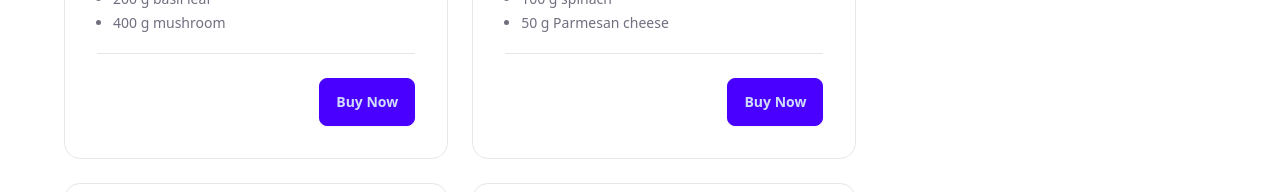
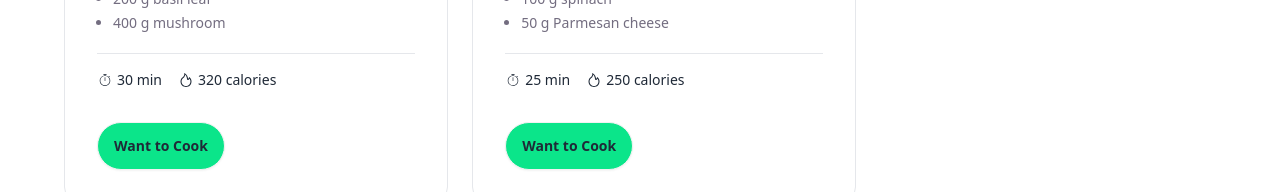
Before and after one commit to joysaha023/chefs-tables, a React (Vite) app: page / in a window 1280 px wide. Shown: the part 760-952 px from the top of the page. Built offline with nearby package versions, Linux system fonts and the light colour scheme.

Commit message:
fetch data and create card and display data

```diff
--- a/package.json
+++ b/package.json
@@ -11,7 +11,8 @@
   },
   "dependencies": {
     "react": "^18.2.0",
-    "react-dom": "^18.2.0"
+    "react-dom": "^18.2.0",
+    "react-icons": "^5.0.1"
   },
   "devDependencies": {
     "@types/react": "^18.2.64",
--- a/src/component/Card/Card.jsx
+++ b/src/component/Card/Card.jsx
@@ -1,4 +1,6 @@
 import React from "react";
+import { CiStopwatch } from "react-icons/ci";
+import { AiOutlineFire } from "react-icons/ai";
 import './card.css'
 
 const Card = ({item}) => {
@@ -26,16 +28,18 @@ const Card = ({item}) => {
                 </ul>
             </div>
             <hr className="my-2"/>
-            <div>
-                <div>
-
+            <div className="flex justify-start mb-6 gap-4">
+                <div className="flex items-center gap-1">
+                <CiStopwatch />
+                <p className="text-sm">{preparing_time}</p>
                 </div>
-                <div>
-
+                <div className="flex items-center gap-1">
+                <AiOutlineFire />
+                <p className="text-sm">{calories}</p>
                 </div>
             </div>
-            <div className="card-actions justify-end">
-              <button className="btn btn-primary">Buy Now</button>
+            <div className="card-actions justify-start">
+              <button className="btn btn-md rounded-full bg-[#0BE58A]">Want to Cook</button>
             </div>
           </div>
         </div>
```
Also changed, not shown: 2 other files (tests, documents, lock files or other folders).
